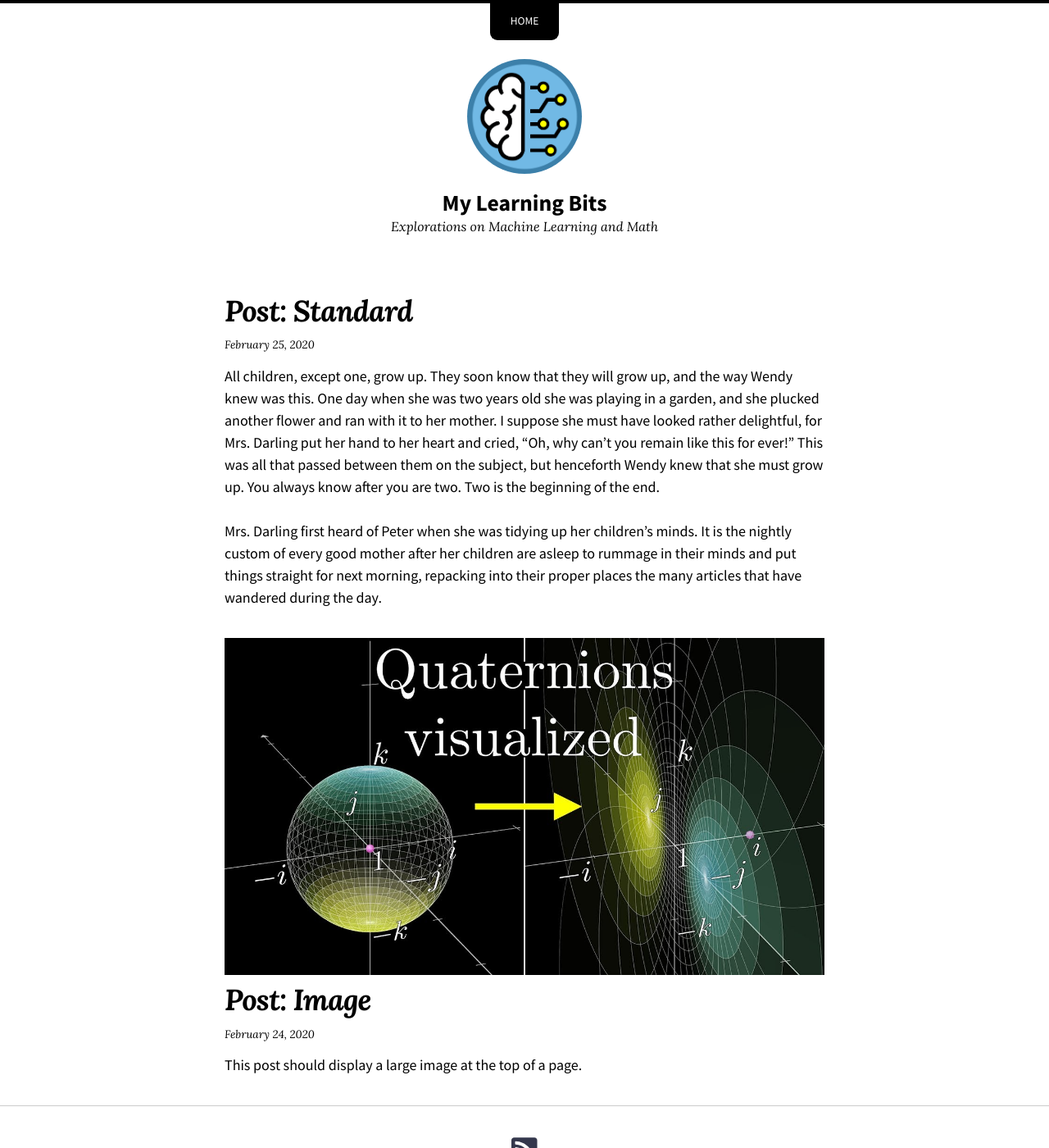
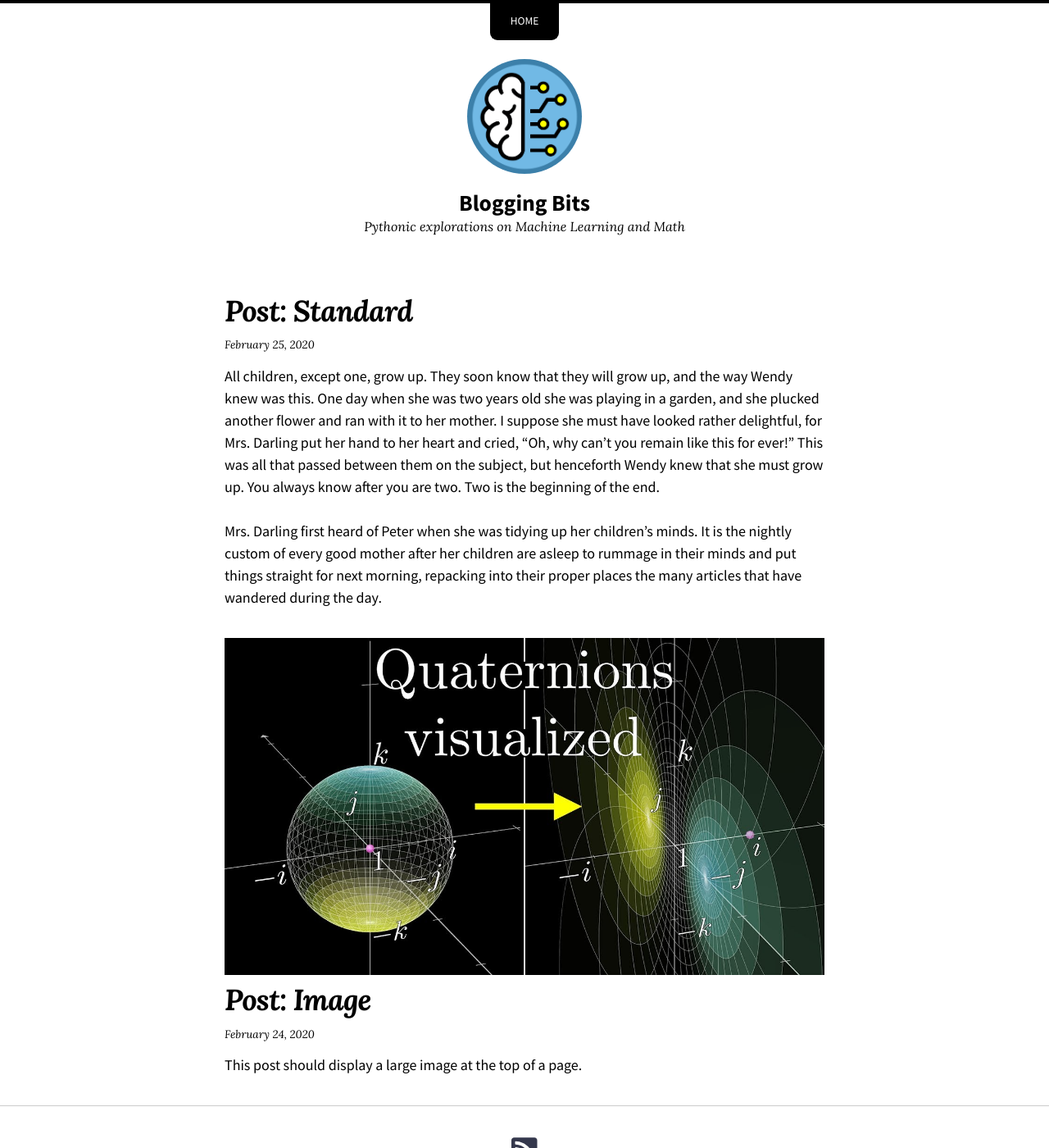
Before and after one commit to brunoalvarez89/brunoalvarez89.github.io-blog, a Jekyll site: the page built from index.md, in a window 1280 px wide and 1400 px high. Shown: the whole window at 82% size. Built offline with Jekyll 4.4.1, drawn with Linux system fonts in a browser that asks for light colours; nearby versions of some CDN libraries; some of the changed text lies outside the part shown.

Commit message:
Update _config.yml

```diff
--- a/_config.yml
+++ b/_config.yml
@@ -17,8 +17,8 @@
 # remote_theme: mmistakes/so-simple-theme
 skin: "/assets/css/skins/default.css"
 locale: en-US
-title: "My Learning Bits"
-description: "Explorations on Machine Learning and Math"
+title: "Blogging Bits"
+description: "Pythonic explorations on Machine Learning and Math"
 baseurl: # the subpath of your site, e.g. "/blog"
 url: # the base hostname & protocol for your site e.g. "https://mmistakes.github.io"
 logo: "/assets/img/logo.png"
```
